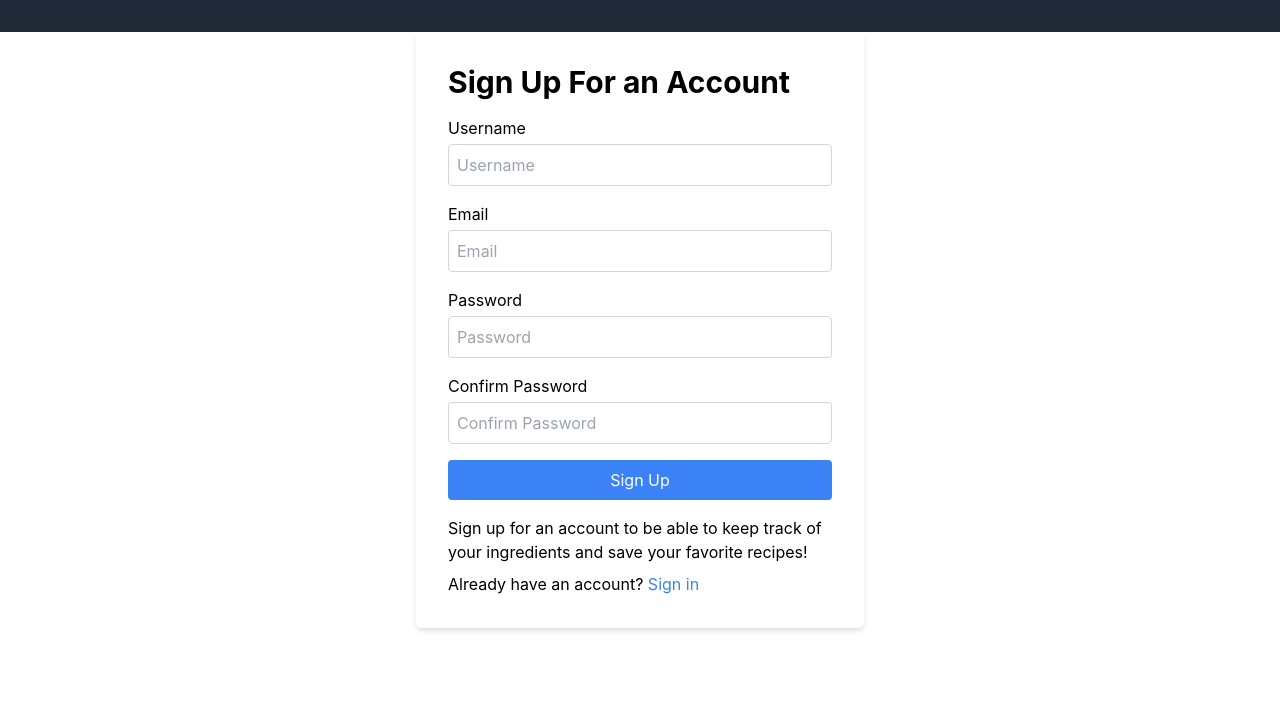
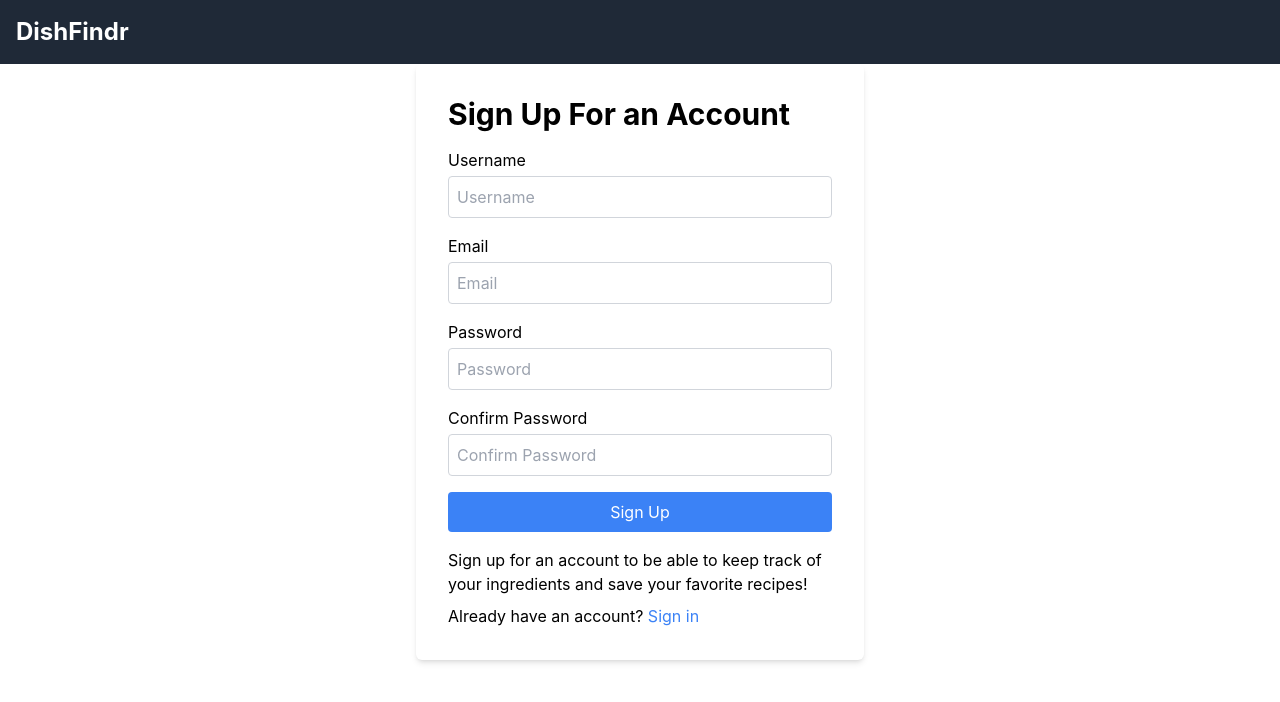
Before and after one commit to sirus-the-beaver/CS361-main-program, a React (Create React App) app in the folder frontend/: page /signup in a window 1280 px wide. Shown: the top 702 px of the page. Built offline with nearby package versions, Linux system fonts and the light colour scheme.

Commit message:
Add app name to header

```diff
--- a/frontend/src/App.js
+++ b/frontend/src/App.js
@@ -26,6 +26,7 @@ function App() {
     <div>
       <header className="bg-gray-800 py-4">
         <div className="container mx-auto flex flex-wrap justify-between items-center px-4">
+          <h1 className="text-white text-2xl font-bold">DishFindr</h1>
           {signedIn ? (
             <nav className="w-full sm:w-auto">
               <SignOut setSignedIn={setSignedIn} />
```
